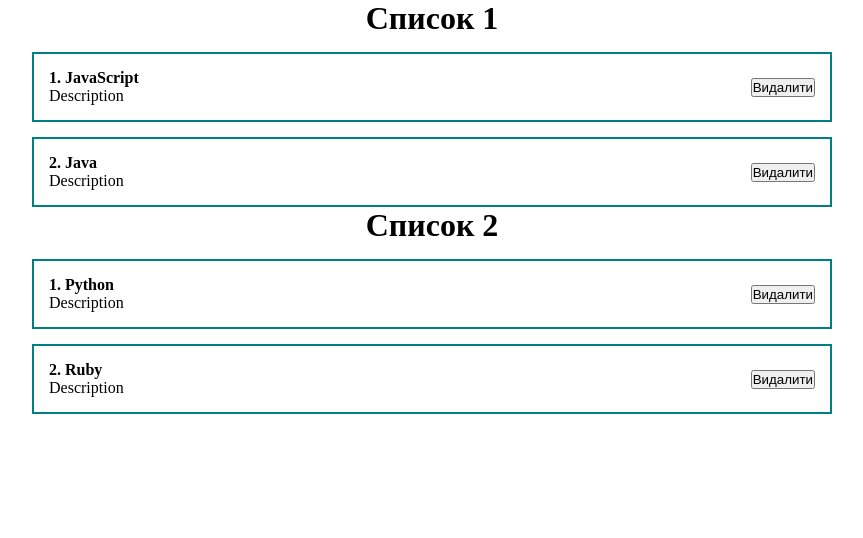
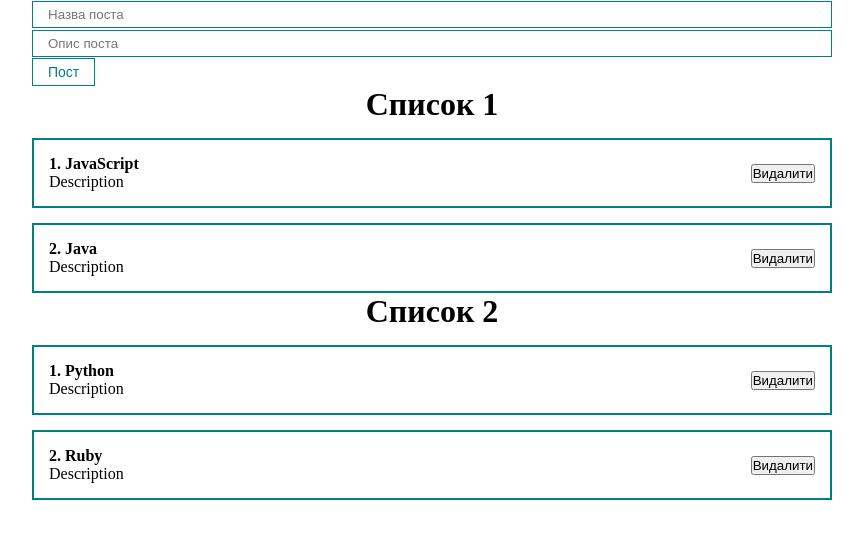
Before and after one commit to MrJoker365/first-react, a React (Create React App) app: page / in a window 1280 px wide. Shown: the top 538 px of the page, without its empty margins (208-1071 px from the left). Built offline with nearby package versions, Linux system fonts and the light colour scheme.

Commit message:
UI компоненти(button, input) / CSS модулі / пропс children

```diff
--- a/src/App.js
+++ b/src/App.js
@@ -4,6 +4,8 @@ import ClassCounter from "./components/ClassCounter";
 import './styles/App.css' ;
 import PostItem from "./components/PostItem";
 import PostList from "./components/PostList";
+import MyButton from "./components/UI/button/MyButton";
+import MyInput from "./components/UI/input/MyInput";
 
 
 function App() {
@@ -22,6 +24,10 @@ function App() {
   return (
     <div className="App">
 
+      <MyInput type="text" placeholder="Назва поста"/>
+      <MyInput type="text" placeholder="Опис поста"/>
+      <MyButton disabled >Пост</MyButton>
+
       <PostList posts={posts} title="Список 1"/>
       <PostList posts={posts2} title="Список 2"/>
 
--- /dev/null
+++ b/src/components/UI/button/MyButton.jsx
@@ -0,0 +1,16 @@
+import React from "react";
+import classes from "./MyButton.module.css"
+
+const MyButton = ({children, ...props}) => { // знов декомпозиція
+    return (
+        <button {...props} className={classes.myBtn}>  {/* {...props} -- таким спопсобом передаються всі
+                                                             параметри тега <MyButton disabled> */}
+
+            {children}  {/* {props.children}  --  таким способом передається інформація  з <MyButton> Пост </MyButton> */}
+
+
+        </button>
+    )
+}
+
+export default MyButton;
--- /dev/null
+++ b/src/components/UI/button/MyButton.module.css
@@ -0,0 +1,10 @@
+.myBtn {
+    padding: 5px 15px; /* відступи */
+    color: teal;
+    font-size: 14px;
+    background: transparent;
+    border: 1px solid teal;
+    cursor: pointer;
+
+
+}
--- /dev/null
+++ b/src/components/UI/input/MyInput.jsx
@@ -0,0 +1,12 @@
+import React from "react";
+import classes from "./MyInput.module.css"
+
+const MyInput = (props) => {
+    return (
+
+        <input className={classes.myInput} {...props} />
+
+    )
+}
+
+export default MyInput;
--- /dev/null
+++ b/src/components/UI/input/MyInput.module.css
@@ -0,0 +1,7 @@
+.myInput{
+    width: 100%;
+    padding: 5px 15px;
+
+    margin: 1px 0;
+    border: 1px solid teal;
+}
```
